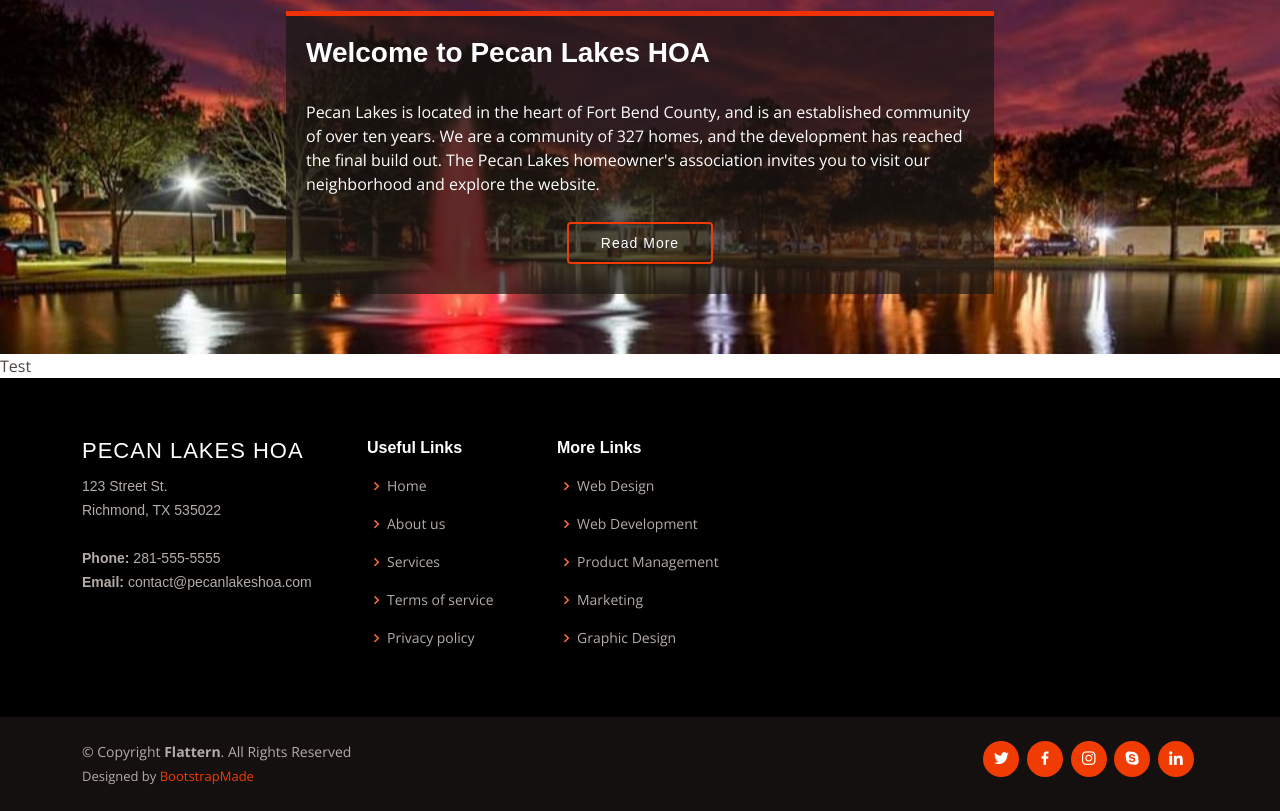
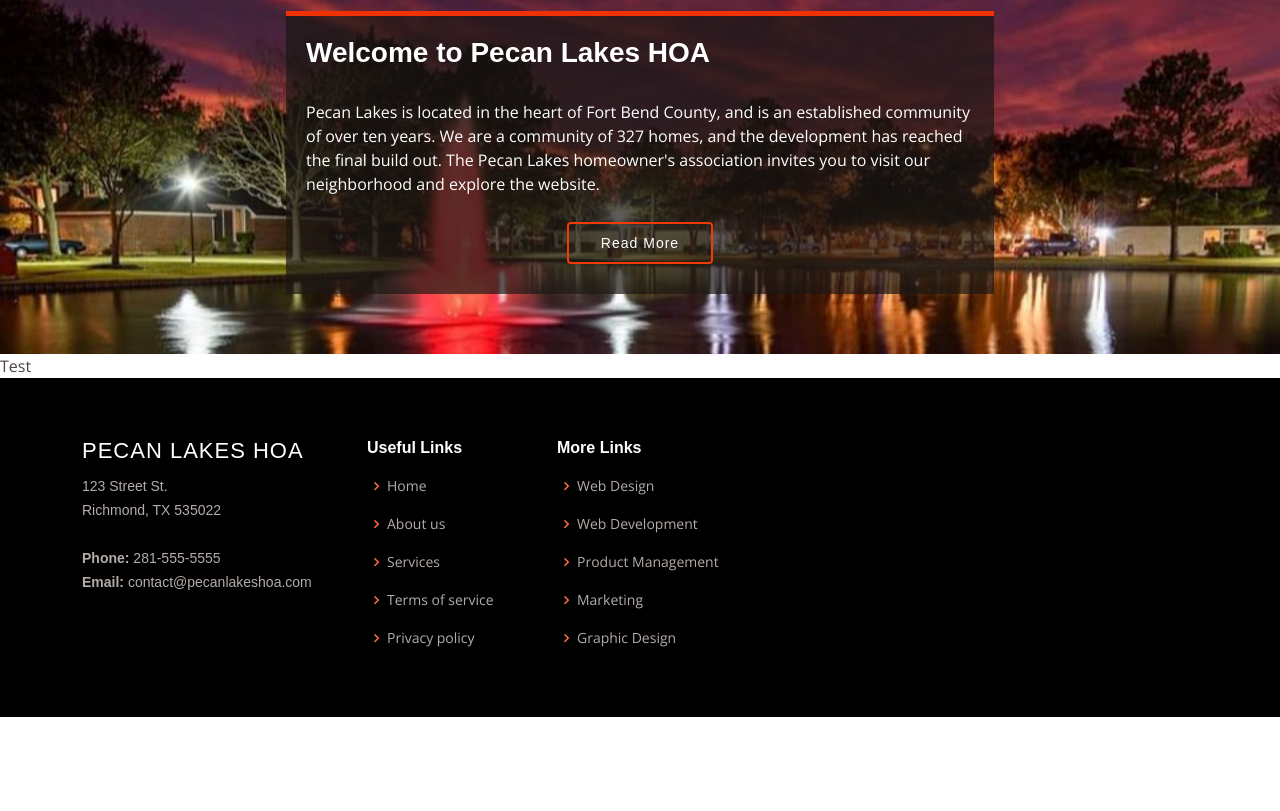
Before and after one commit to adamrodgrs/pl-hoa, a plain HTML site: page index.html in a window 1280 px wide. Shown: the part 317-1128 px from the top of the page. After the commit the page ends 1034 px from the top, so only its background shows below. Drawn offline with nearby package versions, Linux system fonts and the light colour scheme; a web font is replaced by a local one.

Commit message:
Formatting

```diff
--- a/index.html
+++ b/index.html
@@ -162,29 +162,6 @@
           </div>
         </div>
       </div>
-
-      <div class="container d-md-flex py-4">
-        <div class="me-md-auto text-center text-md-start">
-          <div class="copyright">
-            &copy; Copyright <strong><span>Flattern</span></strong
-            >. All Rights Reserved
-          </div>
-          <div class="credits">
-            <!-- All the links in the footer should remain intact. -->
-            <!-- You can delete the links only if you purchased the pro version. -->
-            <!-- Licensing information: https://bootstrapmade.com/license/ -->
-            <!-- Purchase the pro version with working PHP/AJAX contact form: https://bootstrapmade.com/flattern-multipurpose-bootstrap-template/ -->
-            Designed by <a href="https://bootstrapmade.com/">BootstrapMade</a>
-          </div>
-        </div>
-        <div class="social-links text-center text-md-right pt-3 pt-md-0">
-          <a href="#" class="twitter"><i class="bx bxl-twitter"></i></a>
-          <a href="#" class="facebook"><i class="bx bxl-facebook"></i></a>
-          <a href="#" class="instagram"><i class="bx bxl-instagram"></i></a>
-          <a href="#" class="google-plus"><i class="bx bxl-skype"></i></a>
-          <a href="#" class="linkedin"><i class="bx bxl-linkedin"></i></a>
-        </div>
-      </div>
     </footer>
 
     <a href="#" class="back-to-top d-flex align-items-center justify-content-center"><i class="bi bi-arrow-up-short"></i></a>
```
